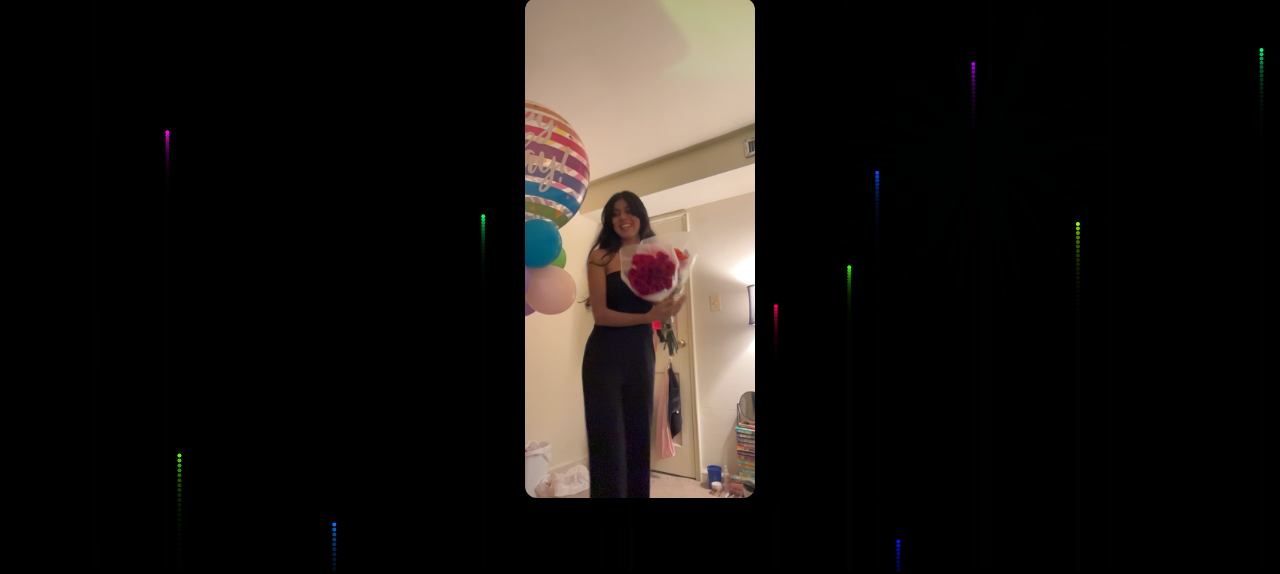
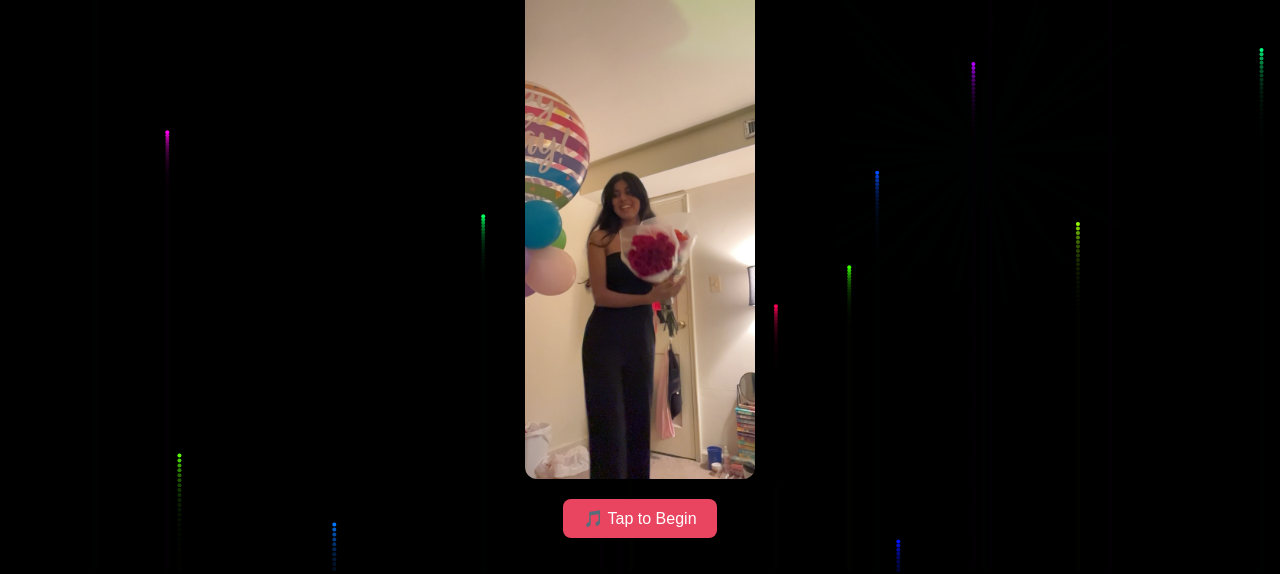
Before and after one commit to whosthemaan/goguberry, a plain HTML site: page index.html in a window 1280 px wide. Shown: the part 226-800 px from the top of the page. Drawn offline with Linux system fonts and the light colour scheme.

Commit message:
updating audio

```diff
--- a/index.html
+++ b/index.html
@@ -114,6 +114,7 @@
   <h1>wish you a very happy 25th birthday!!!</h1>
   <img src="3.jpeg" alt="welcome" class="welcome-img">
   <audio id="firecrackerSound" src="firework.mp3"></audio>
+  <button onclick="startExperience()">🎵 Tap to Begin</button>
 </div>
 
 <!-- Quiz Intro Page -->
@@ -176,8 +177,14 @@
   const firecrackerSound = document.getElementById("firecrackerSound");
   const surpriseVideo = document.getElementById("surpriseVideo");
 
-  firecrackerSound.play().catch(()=>{});  // catch autoplay errors silently
-  firecrackerSound.loop = true;
+  function startExperience() {
+    firecrackerSound.play();
+    firecrackerSound.loop = true;
+    document.querySelector("#welcome button").style.display = "none"; // hide button
+  }
+
+  // firecrackerSound.play().catch(()=>{});  // catch autoplay errors silently
+  // firecrackerSound.loop = true;
 
   setTimeout(() => {
     document.getElementById("welcome").classList.remove("active");
@@ -190,7 +197,7 @@
       firecrackerSound.currentTime = 0;
       quizSound.play().catch(()=>{});
       quizSound.loop = true;
-    }, 7000);
+    }, 13000);
 
   }, 7000);
 
```
